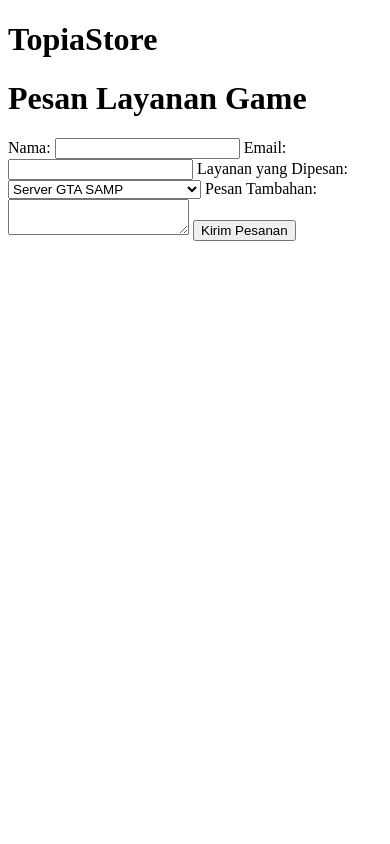
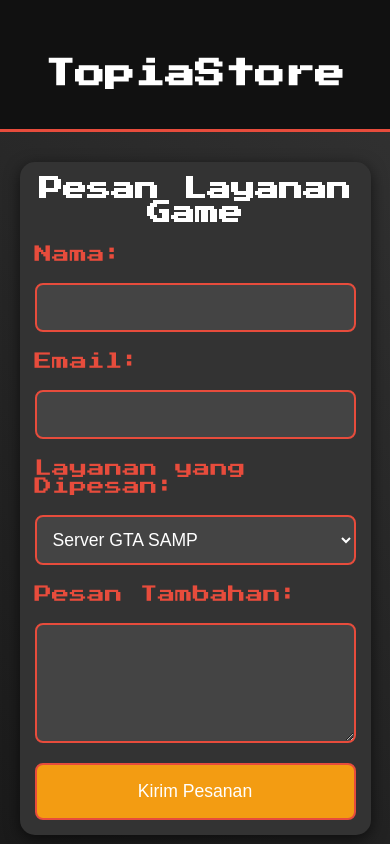
Before and after one commit to TopiaStore/TopiaStore, a plain HTML site: page index.html in a window 390 px wide. Drawn offline with nearby package versions, Linux system fonts and the light colour scheme.

Commit message:
Update index.html

```diff
--- a/index.html
+++ b/index.html
@@ -5,8 +5,161 @@
     <meta name="viewport" content="width=device-width, initial-scale=1.0">
     <title>TopiaStore - Pemesanan Layanan</title>
     <style>
-        /* CSS sama seperti sebelumnya */
+        /* Reset CSS untuk pengaturan dasar */
+        * {
+            margin: 0;
+            padding: 0;
+            box-sizing: border-box;
+        }
+
+        /* Tampilan dasar */
+        body {
+            font-family: 'Press Start 2P', cursive;
+            background-color: #1a1a1a; /* Warna latar belakang asli */
+            color: #fff;
+            margin: 0;
+            padding: 0;
+            display: flex;
+            flex-direction: column;
+            align-items: center;
+            justify-content: center;
+            height: 100vh;
+            background: linear-gradient(45deg, #1a1a1a, #333); /* Gradient dengan warna hitam dan abu-abu */
+        }
+
+        header {
+            width: 100%;
+            padding: 30px 0; /* Memberikan ruang lebih agar teks lebih ke bawah */
+            background-color: #111;
+            text-align: center;
+            font-size: 36px; /* Ukuran font untuk desktop */
+            font-weight: bold;
+            color: #fff;
+            border-bottom: 3px solid #e74c3c;
+            display: flex;
+            justify-content: center;
+            align-items: center;
+            margin-bottom: 30px;
+        }
+
+        /* Responsive style untuk layar kecil (handphone) */
+        @media (max-width: 768px) {
+            header {
+                font-size: 20px; /* Ukuran font lebih kecil */
+                padding: 60px 0 20px 0; /* Menambah ruang atas agar teks turun lebih bawah */
+                margin-bottom: 20px; /* Memberikan jarak antara header dan konten lainnya */
+            }
+        }
+
+        main {
+            max-width: 800px;
+            margin-top: 30px;
+            padding: 20px;
+            background-color: #333;
+            box-shadow: 0 4px 15px rgba(0, 0, 0, 0.6);
+            border-radius: 15px;
+            width: 100%;
+        }
+
+        h1 {
+            font-size: 2em;
+            margin-bottom: 20px;
+            text-align: center;
+        }
+
+        form {
+            display: flex;
+            flex-direction: column;
+            gap: 20px; /* Meningkatkan jarak antar elemen untuk kenyamanan */
+        }
+
+        label {
+            font-size: 1.2em;
+            color: #e74c3c;
+        }
+
+        input, select, textarea, button {
+            padding: 12px; /* Memperbesar padding agar lebih mudah digunakan */
+            border: 2px solid #e74c3c;
+            border-radius: 8px;
+            background-color: #444;
+            color: white;
+            font-size: 1em;
+            outline: none;
+            transition: all 0.3s ease;
+        }
+
+        input:focus, select:focus, textarea:focus {
+            border-color: #f39c12;
+        }
+
+        button {
+            background-color: #f39c12;
+            cursor: pointer;
+            transition: background-color 0.3s ease;
+            font-size: 1.2em; /* Memperbesar font tombol */
+            padding: 14px;
+        }
+
+        button:hover {
+            background-color: #e67e22;
+        }
+
+        /* Responsive style untuk layar kecil (handphone) */
+        @media (max-width: 768px) {
+            body {
+                background: linear-gradient(45deg, #1a1a1a, #333); /* Menggunakan warna latar belakang asli */
+            }
+
+            header {
+                font-size: 20px; /* Ukuran font lebih kecil untuk header di ponsel */
+                padding: 60px 0 20px 0; /* Menambah padding atas untuk memberikan jarak lebih besar */
+            }
+
+            main {
+                width: 90%; /* Lebar form yang lebih besar di layar kecil */
+                margin: 10px;
+                padding: 15px;
+            }
+
+            h1 {
+                font-size: 1.5em; /* Ukuran font yang lebih kecil untuk judul */
+                text-align: center;
+            }
+
+            label {
+                font-size: 1.1em; /* Ukuran label lebih kecil untuk mobile */
+            }
+
+            input, select, textarea, button {
+                font-size: 1.1em; /* Menyesuaikan ukuran font agar nyaman di layar kecil */
+            }
+
+            button {
+                padding: 16px; /* Memperbesar tombol agar lebih mudah ditekan */
+            }
+
+            textarea {
+                height: 150px; /* Memperbesar tinggi textarea agar lebih nyaman digunakan di ponsel */
+            }
+        }
+
+        /* Textarea styling */
+        textarea {
+            resize: vertical;
+            height: 120px;
+        }
+
+        /* Game-like button animation */
+        button:active {
+            transform: scale(0.98);
+        }
+
+        .game-font {
+            font-family: 'Press Start 2P', cursive;
+        }
     </style>
+    <!-- Google font 'Press Start 2P' untuk tema game -->
     <link href="https://fonts.googleapis.com/css2?family=Press+Start+2P&display=swap" rel="stylesheet">
 </head>
 <body>
@@ -93,13 +246,3 @@
                 .then(function(response) {
                     alert('Formulir berhasil dikirim! Kami akan segera menghubungi Anda.');
                     // Reset form setelah berhasil dikirim
-                    document.getElementById('orderForm').reset();
-                    sessionStorage.removeItem('formToken'); // Hapus token setelah berhasil dikirim
-                }, function(error) {
-                    alert('Terjadi kesalahan, silakan coba lagi.');
-                    console.error('EmailJS Error:', error);
-                });
-        });
-    </script>
-</body>
-</html>
```
